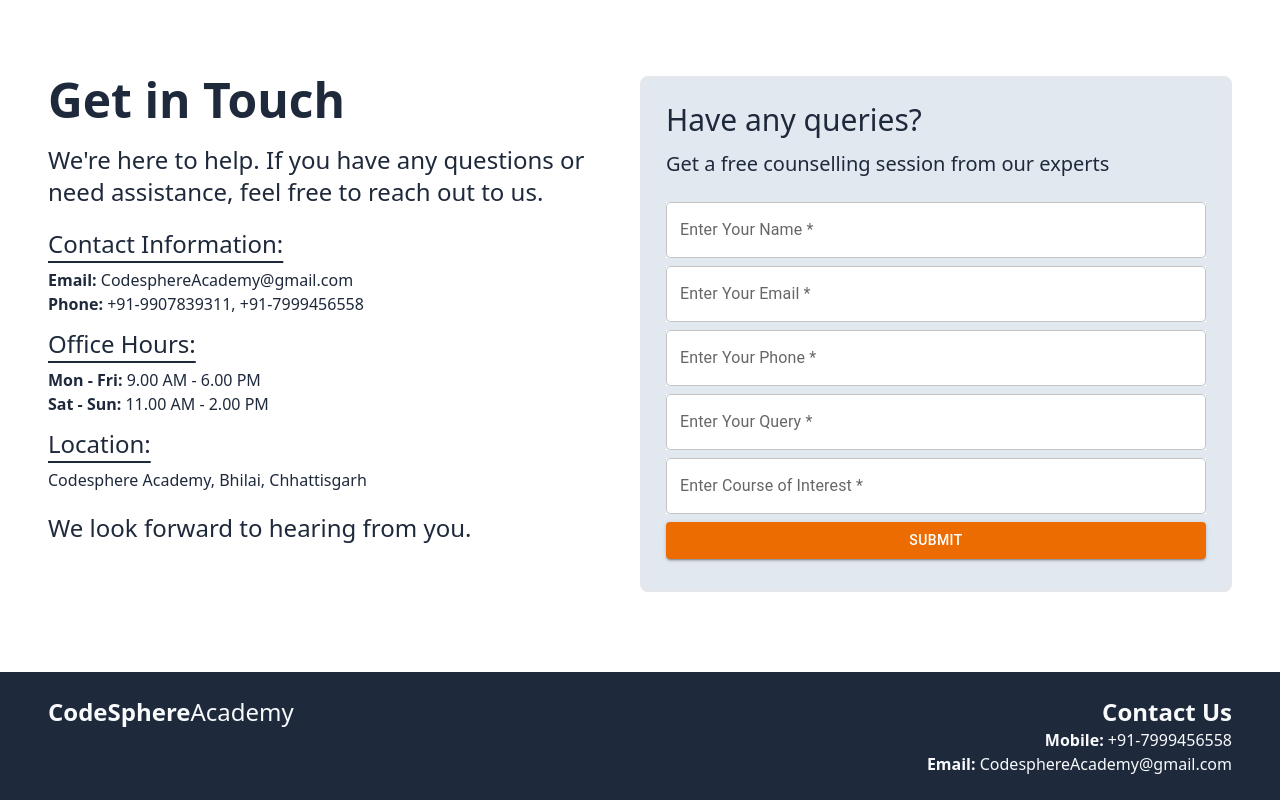
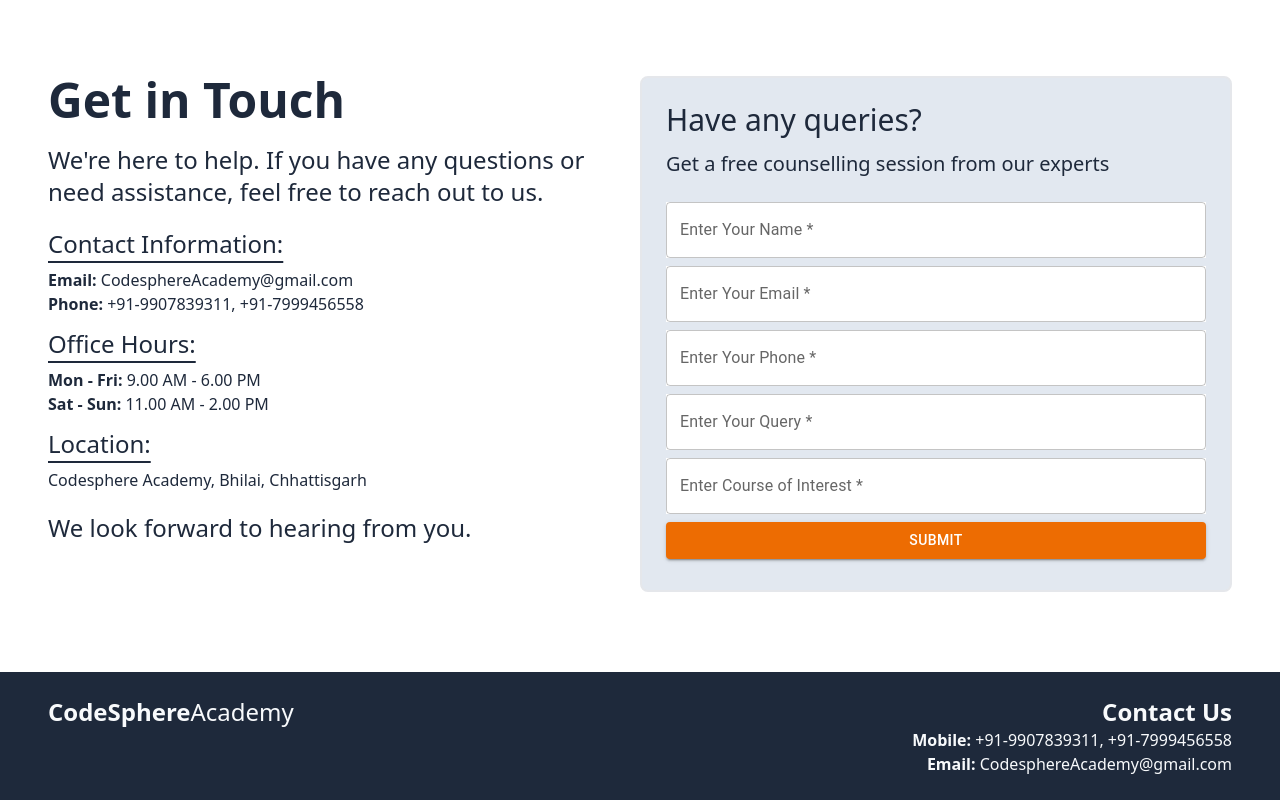
Before and after one commit to ABHISHEK-SIN-GH/CSAcademy, a React (Vite) app: page / in a window 1280 px wide. Shown: the part 2510-3310 px from the top of the page. Built offline with nearby package versions, Linux system fonts and the light colour scheme.

Commit message:
Update Footer.jsx

```diff
--- a/src/components/Footer.jsx
+++ b/src/components/Footer.jsx
@@ -6,7 +6,7 @@
             <h1 className='text-2xl font-bold mb-3'>CodeSphere<span className='font-light'>Academy</span></h1>
             <div className='text-left md:text-right'>
                 <h1 className='text-2xl font-bold'>Contact Us</h1>
-                <h1 className='text-md font-normal'><span className='font-semibold'>Mobile:</span> +91-7999456558</h1>
+                <h1 className='text-md font-normal'><span className='font-semibold'>Mobile:</span> +91-9907839311, +91-7999456558</h1>
                 <h1 className='text-md font-normal'><span className='font-semibold'>Email:</span> CodesphereAcademy@gmail.com</h1>
             </div>
         </div>
```
